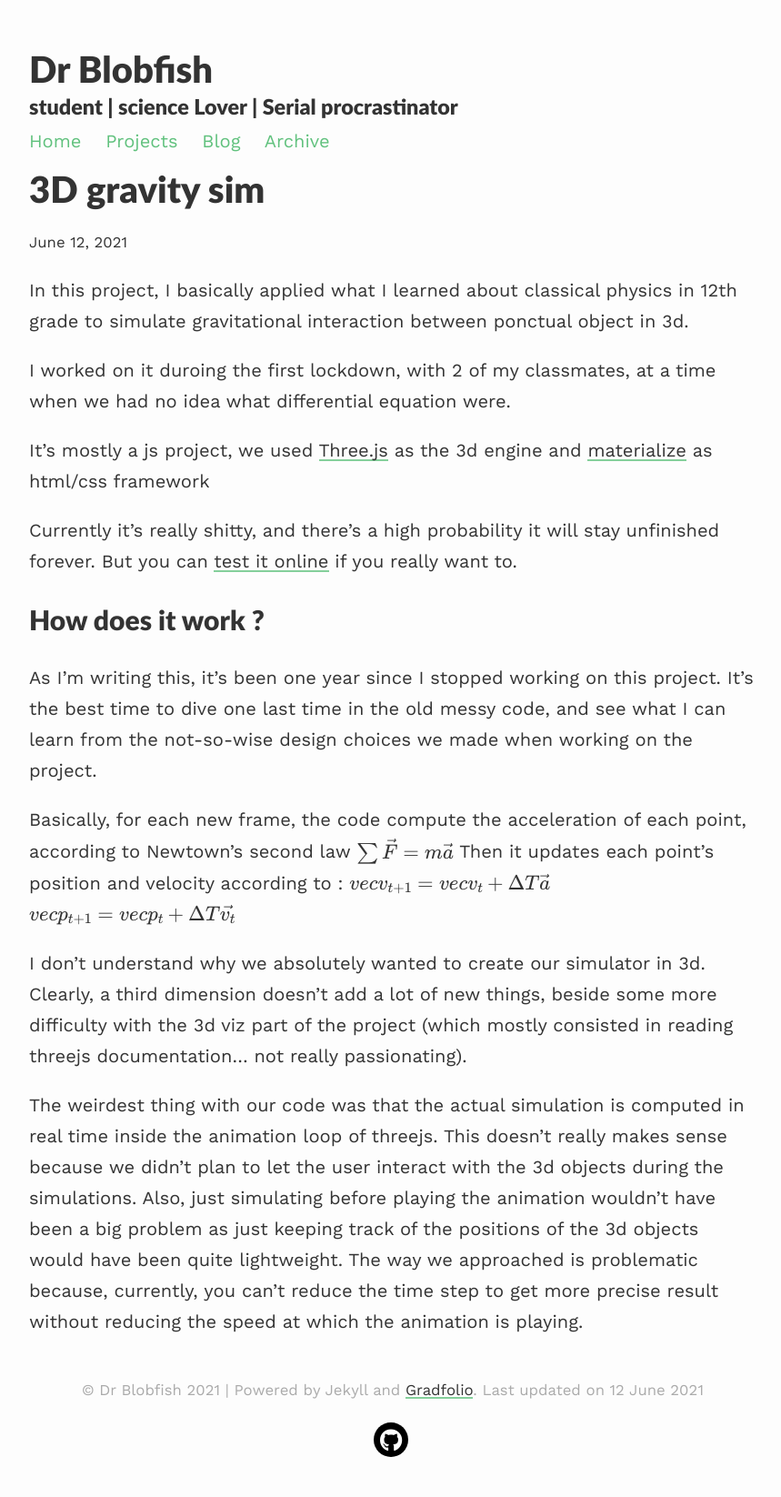
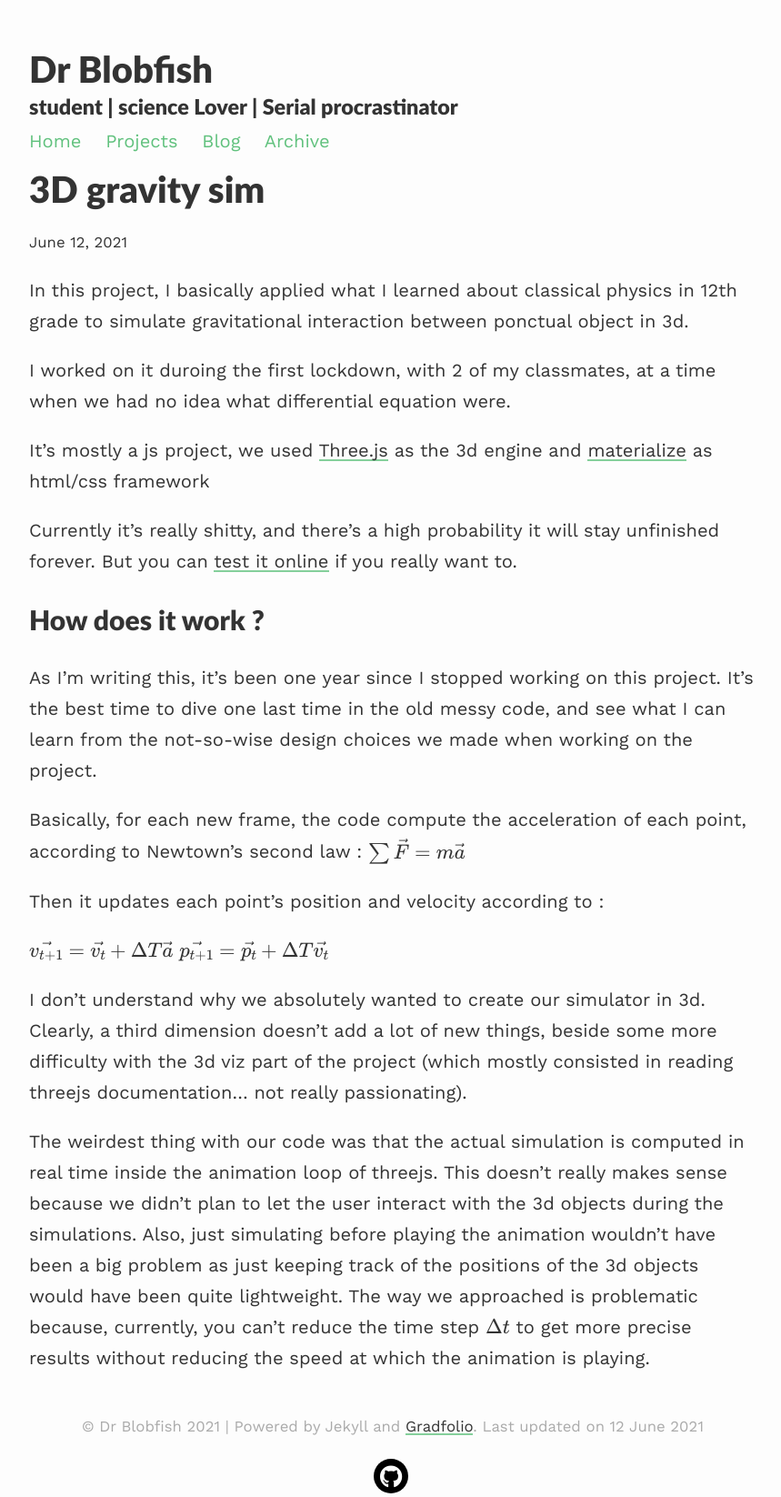
Before and after one commit to drblobfish/drblobfish.github.io, a Jekyll site: the page built from _projects/1_3d_grav_sim.md, in a window 1280 px wide. Shown: the whole page at 91% size, without its empty margins (208-1067 px from the left). Built offline with Jekyll 4.4.1, drawn with Linux system fonts in a browser that asks for light colours; nearby versions of some CDN libraries; formulas are drawn with MathJax 3; before the commit the page ends 1606 px from its top, so only the background shows below that.

Commit message:
fixed markdown issues

```diff
--- a/_projects/1_3d_grav_sim.md
+++ b/_projects/1_3d_grav_sim.md
@@ -20,14 +20,16 @@ Currently it's really shitty, and there's a high probability it will stay unfini
 
 As I'm writing this, it's been one year since I stopped working on this project. It's the best time to dive one last time in the old messy code, and see what I can learn from the not-so-wise design choices we made when working on the project.
 
-Basically, for each new frame, the code compute the acceleration of each point, according to Newtown's second law
+Basically, for each new frame, the code compute the acceleration of each point, according to Newtown's second law :
 $$ \sum \vec{F} = m \vec{a} $$
+
 Then it updates each point's position and velocity according to :
-$$ vec{v_{t+1}} = vec{v_t} + \Delta T \vec{a}$$
-$$ vec{p_{t+1}} = vec{p_t} + \Delta T \vec{v_t}$$
+
+$$ \vec{v_{t+1}} = \vec{v_t} + \Delta T \vec{a}$$
+$$ \vec{p_{t+1}} = \vec{p_t} + \Delta T \vec{v_t}$$
 
 
 I don't understand why we absolutely wanted to create our simulator in 3d. Clearly, a third dimension doesn't add a lot of new things, beside some more difficulty with the 3d viz part of the project (which mostly consisted in reading threejs documentation... not really passionating).
 
 The weirdest thing with our code was that the actual simulation is computed in real time inside the animation loop of threejs. This doesn't really makes sense because we didn't plan to let the user interact with the 3d objects during the simulations. Also, just simulating before playing the animation wouldn't have been a big problem as just keeping track of the positions of the 3d objects would have been quite lightweight.
-The way we approached is problematic because, currently, you can't reduce the time step to get more precise result without reducing the speed at which the animation is playing.
+The way we approached is problematic because, currently, you can't reduce the time step $$\Delta t$$ to get more precise results without reducing the speed at which the animation is playing.
```
Also changed, not shown: _projects/2_little_shadow.md (+2 -2 lines).
